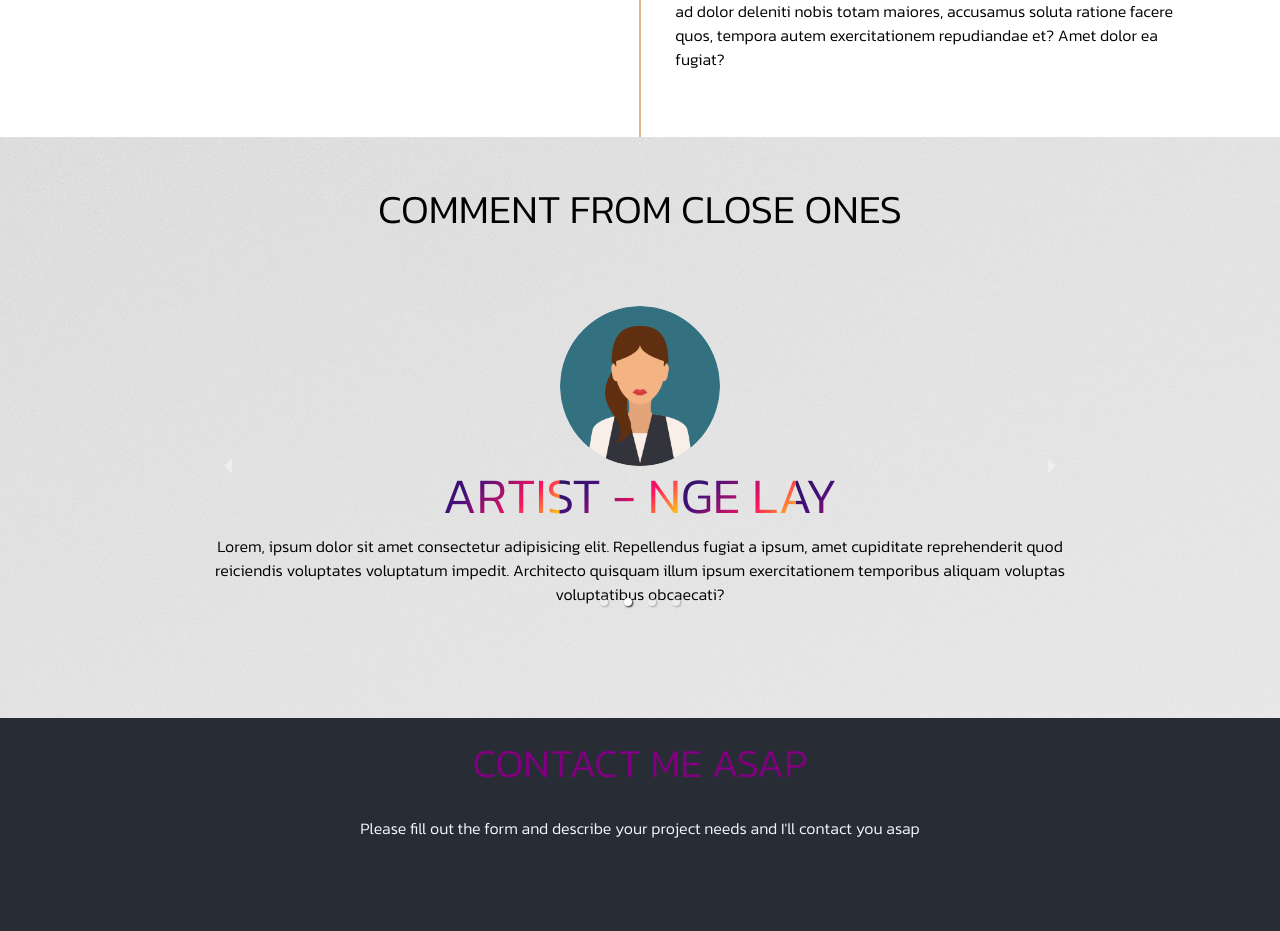
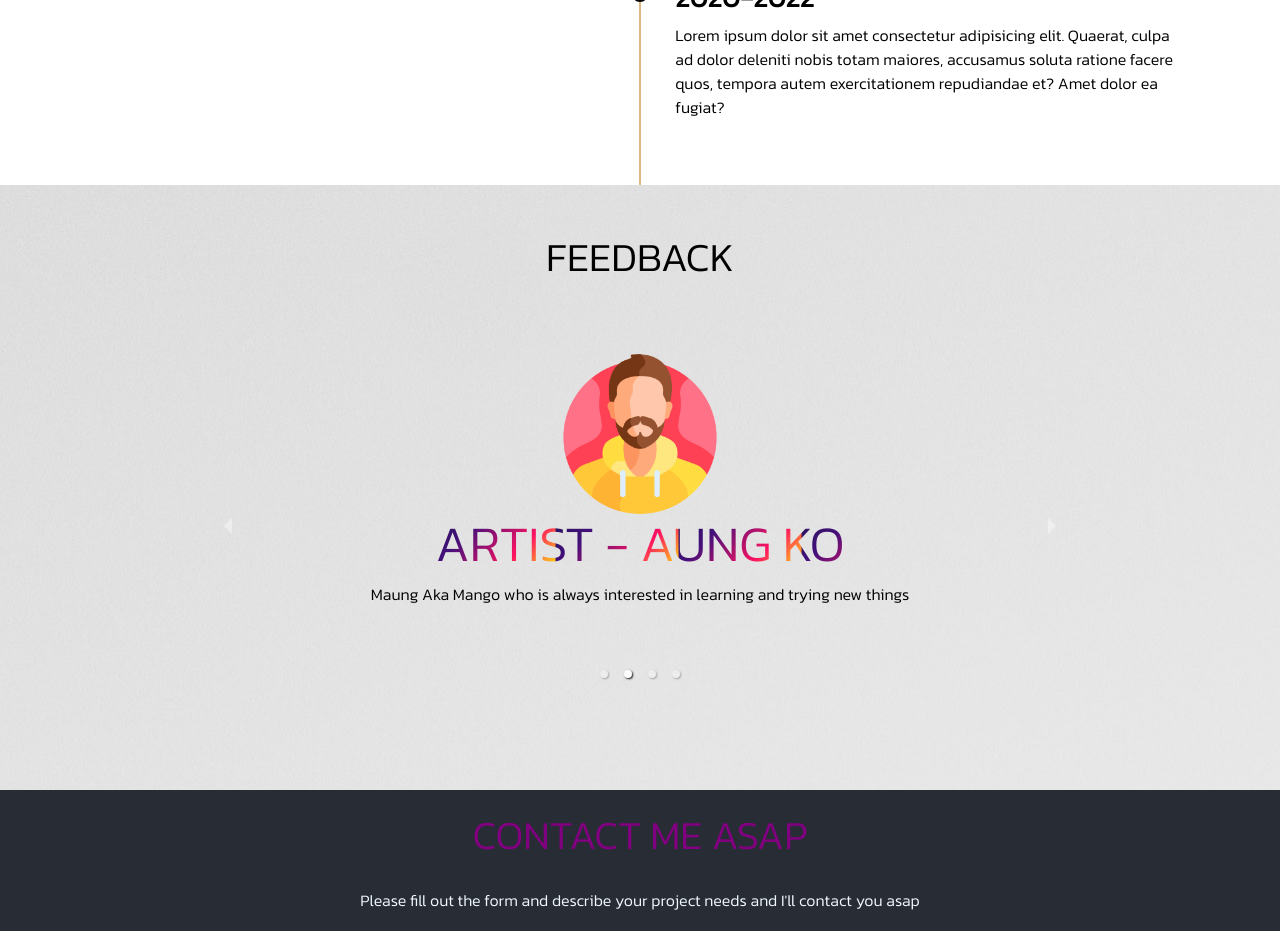
Before and after one commit to mmkclement/Statement-As-Webdev, a React (Create React App) app: page / in a window 1280 px wide. Shown: the part 2760-3691 px from the top of the page. Built offline with nearby package versions, Linux system fonts and the light colour scheme.

Commit message:
feed back text are finied

```diff
--- a/src/components/AboutMe.js
+++ b/src/components/AboutMe.js
@@ -3,11 +3,11 @@ import author from "../aboutme.jpg";
 
 const AboutMe = () => {
   return (
-    <div  id= "about" className="container py-5">
+    <div id="about" className="container py-5">
       <div className="row ">
         <div className="col-12 col-sm-6 col-lg-6">
           <div className="photo-wrap mb-5">
-          <img className="profile-img " src={author} alt="author..." />
+            <img className="profile-img " src={author} alt="author..." />
           </div>
         </div>
         <div className="col-12 col-sm-6 col-lg-6">
@@ -18,21 +18,22 @@ const AboutMe = () => {
             completed a web development course at Le Wagon, I have gained
             experience in various technologies such as Ruby on Rails,
             JavaScript, React, Next, PostgreSQL, Active Record, Heroku, and
-            more. Prior to my transition into web development, I provided IT
-            helpdesk support at a startup enterprise, which helped me develop
-            strong problem-solving skills, attention to detail, and the ability
-            to work well under pressure. I also learned how to communicate
-            effectively with both technical and non-technical stakeholders, a
-            skill that I believe will be invaluable in my future work as a
-            developer. At Le Wagon, I worked on several projects that challenged
+            more. <br></br> Prior to my transition into web development, I
+            provided IT helpdesk support at a startup enterprise, which helped
+            me develop strong problem-solving skills, attention to detail, and
+            the ability to work well under pressure. I also learned how to
+            communicate effectively with both technical and non-technical
+            stakeholders, a skill that I believe will be invaluable in my future
+            work as a developer.
+            <br></br>At Le Wagon, I worked on several projects that challenged
             me to think creatively, work collaboratively with my peers, and
             learn how to debug and troubleshoot issues that arose during
             development. One of my favourite projects involved building a
             medical treatment save doc and appointment for doctor using Ruby on
-            Rails, JavaScript, and API (Mapbox). I am excited about the
-            opportunity to bring my technical expertise, strong work ethic, and
-            dedication to continuous learning to your team. I am committed to
-            delivering high-quality work and taking on new challenges. I am
+            Rails, JavaScript, and API (Mapbox). <br></br> I am excited about
+            the opportunity to bring my technical expertise, strong work ethic,
+            and dedication to continuous learning to your team. I am committed
+            to delivering high-quality work and taking on new challenges. I am
             confident that my skills and passion for web development would make
             me a valuable asset to your team.
           </p>
--- a/src/components/Experience.js
+++ b/src/components/Experience.js
@@ -4,8 +4,8 @@ const Experience = () => {
   return (
     <div id="experiences" className="experience">
       <div className="d-flex justify-content-center my5">
-      <br />
-      <br />
+        <br />
+        <br />
         <h1>experience</h1>
       </div>
       <div className="container experience-wrapper">
--- a/src/components/Footer.js
+++ b/src/components/Footer.js
@@ -98,7 +98,8 @@ const Footer = () => {
             </div>
             <p className="pt-3 text-center">
               Copyright&copy;
-              {new Date().getFullYear()}&nbsp;MMK aka Clement| All right Reserved
+              {new Date().getFullYear()}&nbsp;MMK aka Clement| All right
+              Reserved
             </p>
           </div>
         </div>
--- a/src/components/Testimonials.js
+++ b/src/components/Testimonials.js
@@ -4,7 +4,7 @@ import TestimonialsCarousel from "./TestimonialsCarousel";
 const Testimonials = () => {
   return (
     <div id="feedback" className="testimonials">
-      <h1>Comment from close ones</h1>
+      <h1>Feedback</h1>
       <div className="container">
         <div className="testimonials-content">
           <TestimonialsCarousel />
--- a/src/components/TestimonialsCarousel.js
+++ b/src/components/TestimonialsCarousel.js
@@ -16,6 +16,20 @@ function TestimonialsCarousel() {
       autoPlay={true}
       interval={3500}
     >
+     <>
+        <img src={avatar4} alt="Client 4" />
+        <div className="myCarousel">
+          <h3 class="animate-charcter">Professor Sunny</h3>
+          <p>
+            I have two positive feedbacks to share with you: you have a lot of
+            courage and perseverance. During our classes, even when I presented
+            the most challenging topics, you had the courage to ask numerous
+            questions, which allowed everyone, including those who are hesitant
+            to speak up, to make progress. Congratulations to you for also
+            having the necessary courage to complete such a demanding fullstack bootcamp.
+          </p>
+        </div>
+      </>
       <>
         <img src={avatar1} alt="Client 1" />
         <div className="myCarousel">
@@ -31,11 +45,8 @@ function TestimonialsCarousel() {
         <div className="myCarousel">
           <h3 class="animate-charcter">Artist - Nge Lay </h3>
           <p>
-            Lorem, ipsum dolor sit amet consectetur adipisicing elit.
-            Repellendus fugiat a ipsum, amet cupiditate reprehenderit quod
-            reiciendis voluptates voluptatum impedit. Architecto quisquam illum
-            ipsum exercitationem temporibus aliquam voluptas voluptatibus
-            obcaecati?
+            "Thank you so much for your help with the technical issues I was
+            experiencing during my performance and exhibitions.
           </p>
         </div>
       </>
@@ -44,27 +55,14 @@ function TestimonialsCarousel() {
         <div className="myCarousel">
           <h3 class="animate-charcter">Artist - Thoe Htein </h3>
           <p>
-            Lorem, ipsum dolor sit amet consectetur adipisicing elit.
-            Repellendus fugiat a ipsum, amet cupiditate reprehenderit quod
-            reiciendis voluptates voluptatum impedit. Architecto quisquam illum
-            ipsum exercitationem temporibus aliquam voluptas voluptatibus
-            obcaecati?
+            Embracing the philosophy of 'Done is better than perfect,' I
+            consistently strived to provide efficient and reliable support,
+            enabling Tho Htein to focus on his artistic endeavors. Eager to
+            bring my expertise and dedication to your next project."
           </p>
         </div>
       </>
-      <>
-        <img src={avatar4} alt="Client 4" />
-        <div className="myCarousel">
-          <h3 class="animate-charcter">EZ going</h3>
-          <p>
-            Lorem, ipsum dolor sit amet consectetur adipisicing elit.
-            Repellendus fugiat a ipsum, amet cupiditate reprehenderit quod
-            reiciendis voluptates voluptatum impedit. Architecto quisquam illum
-            ipsum exercitationem temporibus aliquam voluptas voluptatibus
-            obcaecati?
-          </p>
-        </div>
-      </>
+
     </Carousel>
   );
 }
```
Also changed, not shown: src/components/NavBar.js (+42 -6 lines).
